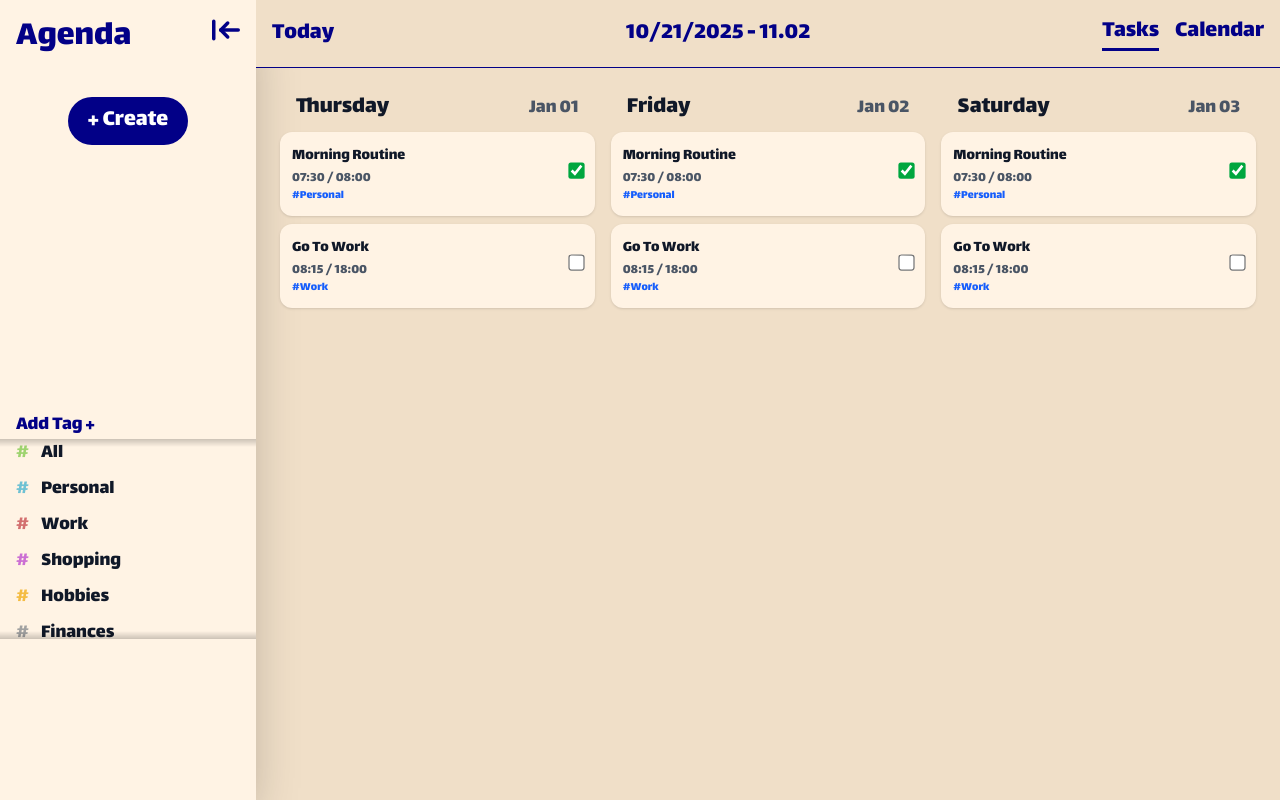
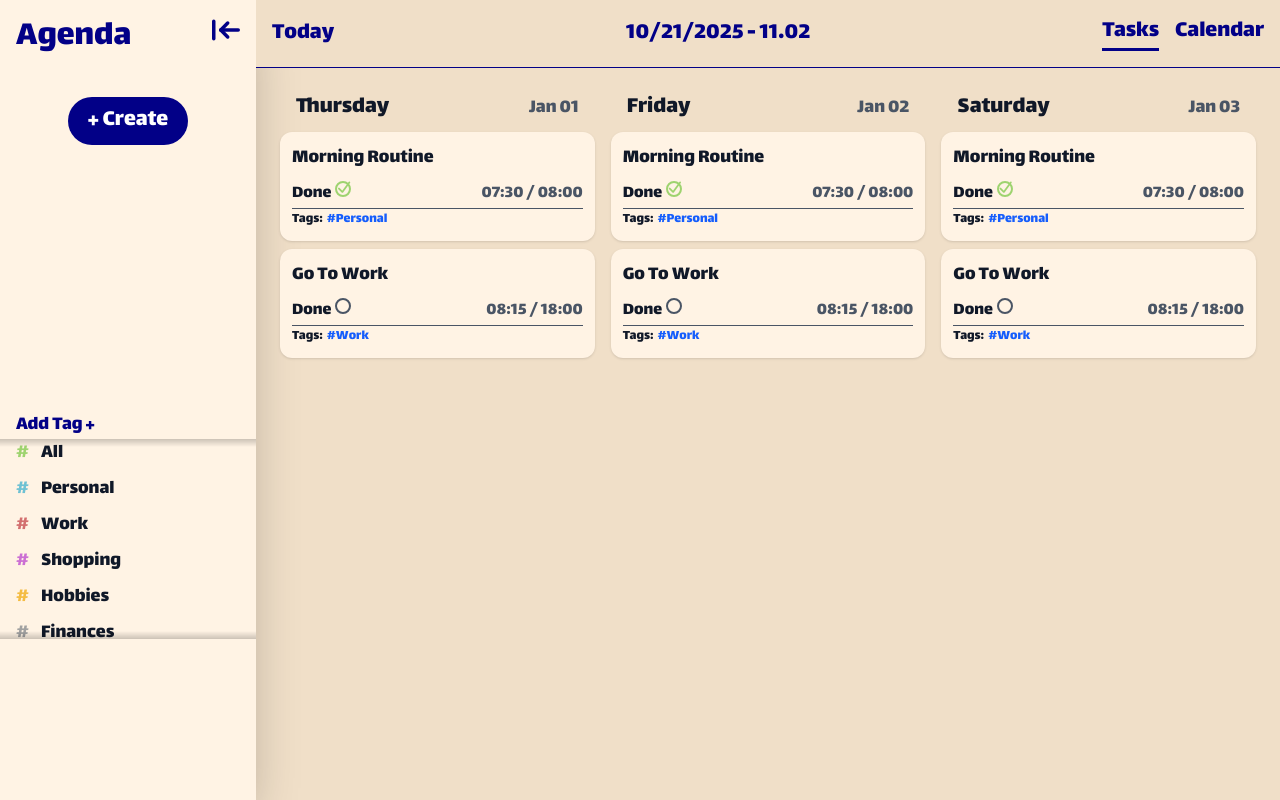
Before and after one commit to bedirhanozcan978/Agenda, a React (Vite) app: page / in a window 1280 px wide. Built offline with nearby package versions, Linux system fonts and the light colour scheme.

Commit message:
TaskCard UI Improvement

```diff
--- a/src/components/TaskCard.jsx
+++ b/src/components/TaskCard.jsx
@@ -1,14 +1,28 @@
 export default function TaskCard({ task }) {
   return (
-    <div className="bg-creme rounded-xl shadow p-3 flex justify-between items-center">
-      <div>
-        <p className="">{task.title}</p>
-        <p className="text-sm text-gray-600">{task.start} / {task.end}</p>
-        <p className="text-xs text-blue-600">#{task.tag}</p>
+    <div className="bg-creme rounded-xl shadow p-3 flex flex-col justify-between items-start">
+
+      <p className="text-xl">{task.title}</p>
+
+      <div className="w-full flex flex-row justify-between items-baseline pt-2 text-lg">
+        <div className="flex items-baseline cursor-pointer">
+          <label htmlFor={`task-${task.id}`} className="flex cursor-pointer space-x-2">
+            Done
+            <div className="relative ml-1 w-4 h-4">
+              <input type="checkbox" checked={task.done} className="appearance-none w-full h-full border-2 rounded-full border-gray-600 checked:border-green" />
+              {task.done && (<i className={`fa fa-check text-sm text-green absolute inset-0 m-auto`}></i>)}
+            </div>
+
+          </label>
+        </div>
+        <p className="text-gray-600">{task.start} / {task.end}</p>
       </div>
-      <div>
-        <input type="checkbox" checked={task.done} className="scale-125 accent-green-600" />
+
+      <div className="w-full flex flex-row border-t border-gray-600">
+        <p className="text-sm pr-1">Tags:</p>
+        <p className="text-sm pr-1 text-blue-600">#{task.tag}</p>
       </div>
+
     </div>
   )
 }
```
